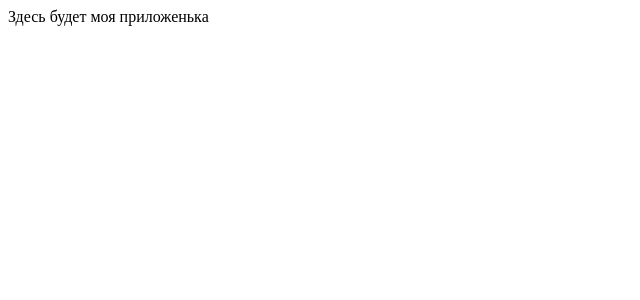
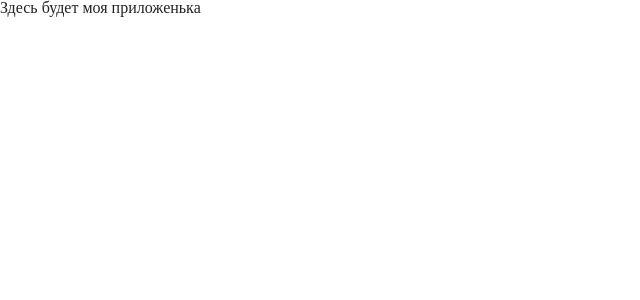
Before and after one commit to msel93/weather-forecast, a React (Create React App) app: page / in a window 1280 px wide. Shown: the top 300 px of the page, without its empty margins (0-640 px from the left). Built offline with nearby package versions, Linux system fonts and the light colour scheme.

Commit message:
Update and import fonts, add reset.scss and variables

```diff
--- a/src/index.scss
+++ b/src/index.scss
@@ -0,0 +1,5 @@
+@use 'src/styles/index';
+
+* {
+  box-sizing: border-box;
+}
--- /dev/null
+++ b/src/styles/_fonts.scss
@@ -0,0 +1,23 @@
+@font-face {
+  font-family: 'Ubuntu';
+  src: local('Ubuntu Bold'), local('Ubuntu-Bold'),
+  url('../assets/fonts/Ubuntu/Ubuntu-Bold.ttf') format('truetype');
+  font-weight: bold;
+  font-style: normal;
+}
+
+@font-face {
+  font-family: 'Ubuntu';
+  src: local('Ubuntu Regular'), local('Ubuntu-Regular'),
+  url('../assets/fonts/Ubuntu/Ubuntu-Regular.ttf') format('truetype');
+  font-weight: normal;
+  font-style: normal;
+}
+
+@font-face {
+  font-family: 'Ubuntu';
+  src: local('Ubuntu Light'), local('Ubuntu-Light'),
+  url('../assets/fonts/Ubuntu/Ubuntu-Light.ttf') format('truetype');
+  font-weight: 300;
+  font-style: normal;
+}
--- /dev/null
+++ b/src/styles/_reset.scss
@@ -0,0 +1,366 @@
+/* http://meyerweb.com/eric/tools/css/reset/
+   v2.0-modified | 20110126
+   License: none (public domain)
+*/
+
+html, body, div, span, applet, object, iframe,
+h1, h2, h3, h4, h5, h6, p, blockquote, pre,
+a, abbr, acronym, address, big, cite, code,
+del, dfn, em, img, ins, kbd, q, s, samp,
+small, strike, strong, sub, sup, tt, var,
+b, u, i, center,
+dl, dt, dd, ol, ul, li,
+fieldset, form, label, legend,
+table, caption, tbody, tfoot, thead, tr, th, td,
+article, aside, canvas, details, embed,
+figure, figcaption, footer, header, hgroup,
+menu, nav, output, ruby, section, summary,
+time, mark, audio, video {
+  margin: 0;
+	padding: 0;
+	border: 0;
+	font-size: 100%;
+	font: inherit;
+	vertical-align: baseline;
+}
+
+/* make sure to set some focus styles for accessibility */
+:focus {
+    outline: 0;
+}
+
+/* HTML5 display-role reset for older browsers */
+article, aside, details, figcaption, figure,
+footer, header, hgroup, menu, nav, section {
+	display: block;
+}
+
+body {
+	line-height: 1;
+}
+
+ol, ul {
+	list-style: none;
+}
+
+blockquote, q {
+	quotes: none;
+}
+
+blockquote:before, blockquote:after,
+q:before, q:after {
+	content: '';
+	content: none;
+}
+
+table {
+	border-collapse: collapse;
+	border-spacing: 0;
+}
+
+input[type=search]::-webkit-search-cancel-button,
+input[type=search]::-webkit-search-decoration,
+input[type=search]::-webkit-search-results-button,
+input[type=search]::-webkit-search-results-decoration {
+    -webkit-appearance: none;
+    -moz-appearance: none;
+}
+
+input[type=search] {
+    -webkit-appearance: none;
+    -moz-appearance: none;
+    -webkit-box-sizing: content-box;
+    -moz-box-sizing: content-box;
+    box-sizing: content-box;
+}
+
+textarea {
+    overflow: auto;
+    vertical-align: top;
+    resize: vertical;
+}
+
+/**
+ * Correct `inline-block` display not defined in IE 6/7/8/9 and Firefox 3.
+ */
+
+audio,
+canvas,
+video {
+    display: inline-block;
+    *display: inline;
+    *zoom: 1;
+    max-width: 100%;
+}
+
+/**
+ * Prevent modern browsers from displaying `audio` without controls.
+ * Remove excess height in iOS 5 devices.
+ */
+
+audio:not([controls]) {
+    display: none;
+    height: 0;
+}
+
+/**
+ * Address styling not present in IE 7/8/9, Firefox 3, and Safari 4.
+ * Known issue: no IE 6 support.
+ */
+
+[hidden] {
+    display: none;
+}
+
+/**
+ * 1. Correct text resizing oddly in IE 6/7 when body `font-size` is set using
+ *    `em` units.
+ * 2. Prevent iOS text size adjust after orientation change, without disabling
+ *    user zoom.
+ */
+
+html {
+    font-size: 100%; /* 1 */
+    -webkit-text-size-adjust: 100%; /* 2 */
+    -ms-text-size-adjust: 100%; /* 2 */
+}
+
+/**
+ * Address `outline` inconsistency between Chrome and other browsers.
+ */
+
+a:focus {
+    outline: thin dotted;
+}
+
+/**
+ * Improve readability when focused and also mouse hovered in all browsers.
+ */
+
+a:active,
+a:hover {
+    outline: 0;
+}
+
+/**
+ * 1. Remove border when inside `a` element in IE 6/7/8/9 and Firefox 3.
+ * 2. Improve image quality when scaled in IE 7.
+ */
+
+img {
+    border: 0; /* 1 */
+    -ms-interpolation-mode: bicubic; /* 2 */
+}
+
+/**
+ * Address margin not present in IE 6/7/8/9, Safari 5, and Opera 11.
+ */
+
+figure {
+    margin: 0;
+}
+
+/**
+ * Correct margin displayed oddly in IE 6/7.
+ */
+
+form {
+    margin: 0;
+}
+
+/**
+ * Define consistent border, margin, and padding.
+ */
+
+fieldset {
+    border: 1px solid #c0c0c0;
+    margin: 0 2px;
+    padding: 0.35em 0.625em 0.75em;
+}
+
+/**
+ * 1. Correct color not being inherited in IE 6/7/8/9.
+ * 2. Correct text not wrapping in Firefox 3.
+ * 3. Correct alignment displayed oddly in IE 6/7.
+ */
+
+legend {
+    border: 0; /* 1 */
+    padding: 0;
+    white-space: normal; /* 2 */
+    *margin-left: -7px; /* 3 */
+}
+
+/**
+ * 1. Correct font size not being inherited in all browsers.
+ * 2. Address margins set differently in IE 6/7, Firefox 3+, Safari 5,
+ *    and Chrome.
+ * 3. Improve appearance and consistency in all browsers.
+ */
+
+button,
+input,
+select,
+textarea {
+    font-size: 100%; /* 1 */
+    margin: 0; /* 2 */
+    vertical-align: baseline; /* 3 */
+    *vertical-align: middle; /* 3 */
+}
+
+/**
+ * Address Firefox 3+ setting `line-height` on `input` using `!important` in
+ * the UA stylesheet.
+ */
+
+button,
+input {
+    line-height: normal;
+}
+
+/**
+ * Address inconsistent `text-transform` inheritance for `button` and `select`.
+ * All other form control elements do not inherit `text-transform` values.
+ * Correct `button` style inheritance in Chrome, Safari 5+, and IE 6+.
+ * Correct `select` style inheritance in Firefox 4+ and Opera.
+ */
+
+button,
+select {
+    text-transform: none;
+}
+
+/**
+ * 1. Avoid the WebKit bug in Android 4.0.* where (2) destroys native `audio`
+ *    and `video` controls.
+ * 2. Correct inability to style clickable `input` types in iOS.
+ * 3. Improve usability and consistency of cursor style between image-type
+ *    `input` and others.
+ * 4. Remove inner spacing in IE 7 without affecting normal text inputs.
+ *    Known issue: inner spacing remains in IE 6.
+ */
+
+button,
+html input[type="button"], /* 1 */
+input[type="reset"],
+input[type="submit"] {
+    -webkit-appearance: button; /* 2 */
+    cursor: pointer; /* 3 */
+    *overflow: visible;  /* 4 */
+}
+
+/**
+ * Re-set default cursor for disabled elements.
+ */
+
+button[disabled],
+html input[disabled] {
+    cursor: default;
+}
+
+/**
+ * 1. Address box sizing set to content-box in IE 8/9.
+ * 2. Remove excess padding in IE 8/9.
+ * 3. Remove excess padding in IE 7.
+ *    Known issue: excess padding remains in IE 6.
+ */
+
+input[type="checkbox"],
+input[type="radio"] {
+    box-sizing: border-box; /* 1 */
+    padding: 0; /* 2 */
+    *height: 13px; /* 3 */
+    *width: 13px; /* 3 */
+}
+
+/**
+ * 1. Address `appearance` set to `searchfield` in Safari 5 and Chrome.
+ * 2. Address `box-sizing` set to `border-box` in Safari 5 and Chrome
+ *    (include `-moz` to future-proof).
+ */
+
+input[type="search"] {
+    -webkit-appearance: textfield; /* 1 */
+    -moz-box-sizing: content-box;
+    -webkit-box-sizing: content-box; /* 2 */
+    box-sizing: content-box;
+}
+
+/**
+ * Remove inner padding and search cancel button in Safari 5 and Chrome
+ * on OS X.
+ */
+
+input[type="search"]::-webkit-search-cancel-button,
+input[type="search"]::-webkit-search-decoration {
+    -webkit-appearance: none;
+}
+
+/**
+ * Remove inner padding and border in Firefox 3+.
+ */
+
+button::-moz-focus-inner,
+input::-moz-focus-inner {
+    border: 0;
+    padding: 0;
+}
+
+/**
+ * 1. Remove default vertical scrollbar in IE 6/7/8/9.
+ * 2. Improve readability and alignment in all browsers.
+ */
+
+textarea {
+    overflow: auto; /* 1 */
+    vertical-align: top; /* 2 */
+}
+
+/**
+ * Remove most spacing between table cells.
+ */
+
+table {
+    border-collapse: collapse;
+    border-spacing: 0;
+}
+
+html,
+button,
+input,
+select,
+textarea {
+    color: #222;
+}
+
+
+::-moz-selection {
+    background: #b3d4fc;
+    text-shadow: none;
+}
+
+::selection {
+    background: #b3d4fc;
+    text-shadow: none;
+}
+
+img {
+    vertical-align: middle;
+}
+
+fieldset {
+    border: 0;
+    margin: 0;
+    padding: 0;
+}
+
+textarea {
+    resize: vertical;
+}
+
+.chromeframe {
+    margin: 0.2em 0;
+    background: #ccc;
+    color: #000;
+    padding: 0.2em 0;
+}
--- /dev/null
+++ b/src/styles/index.scss
@@ -0,0 +1,2 @@
+@forward "fonts";
+@forward "reset";
```
Also changed, not shown: src/styles/_variables.scss (added, +16 -0 lines), src/assets/fonts/Ubuntu/Ubuntu-Light.ttf (added), src/assets/fonts/Ubuntu/UbuntuCondensed-Regular.ttf (deleted).
